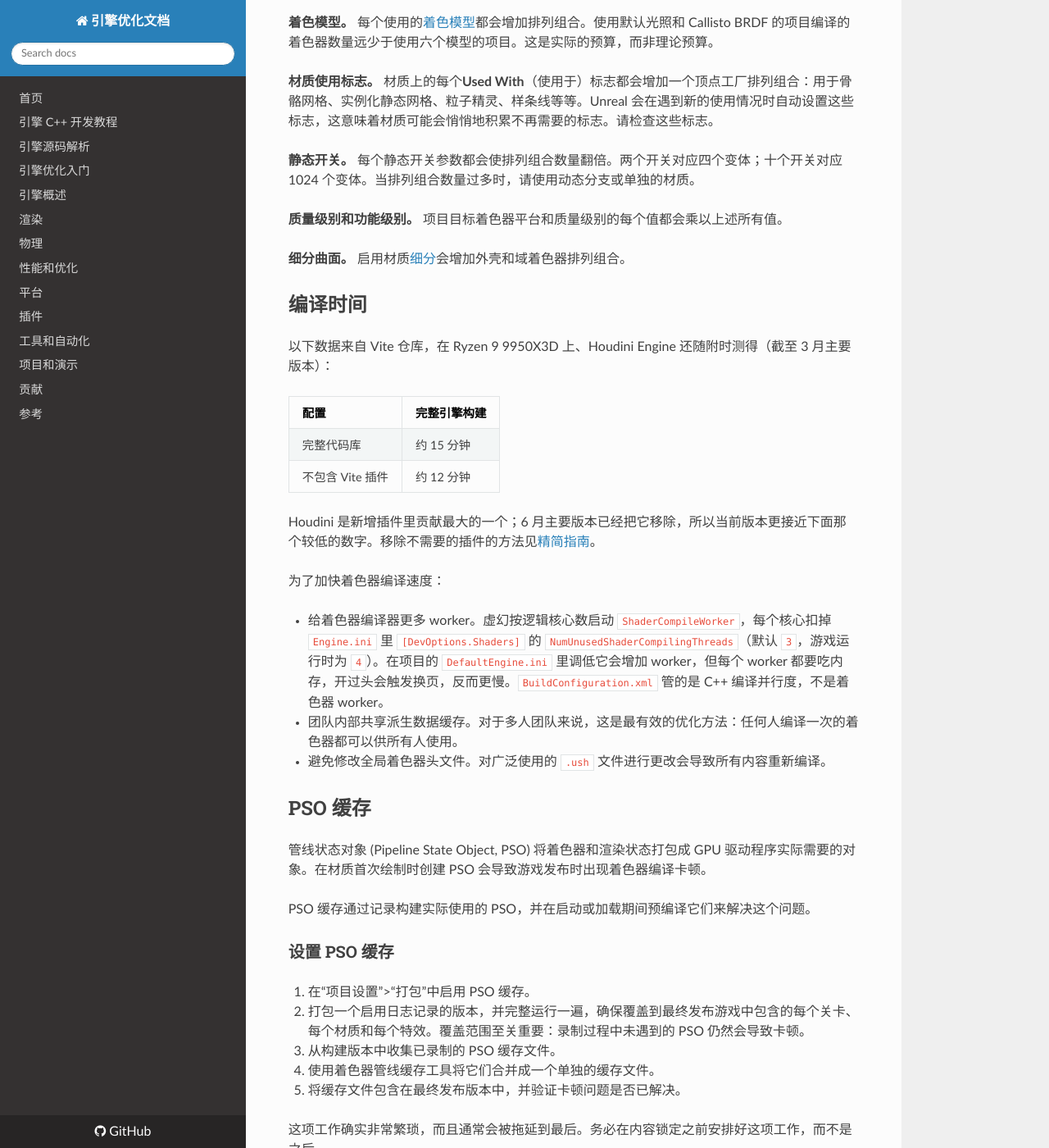
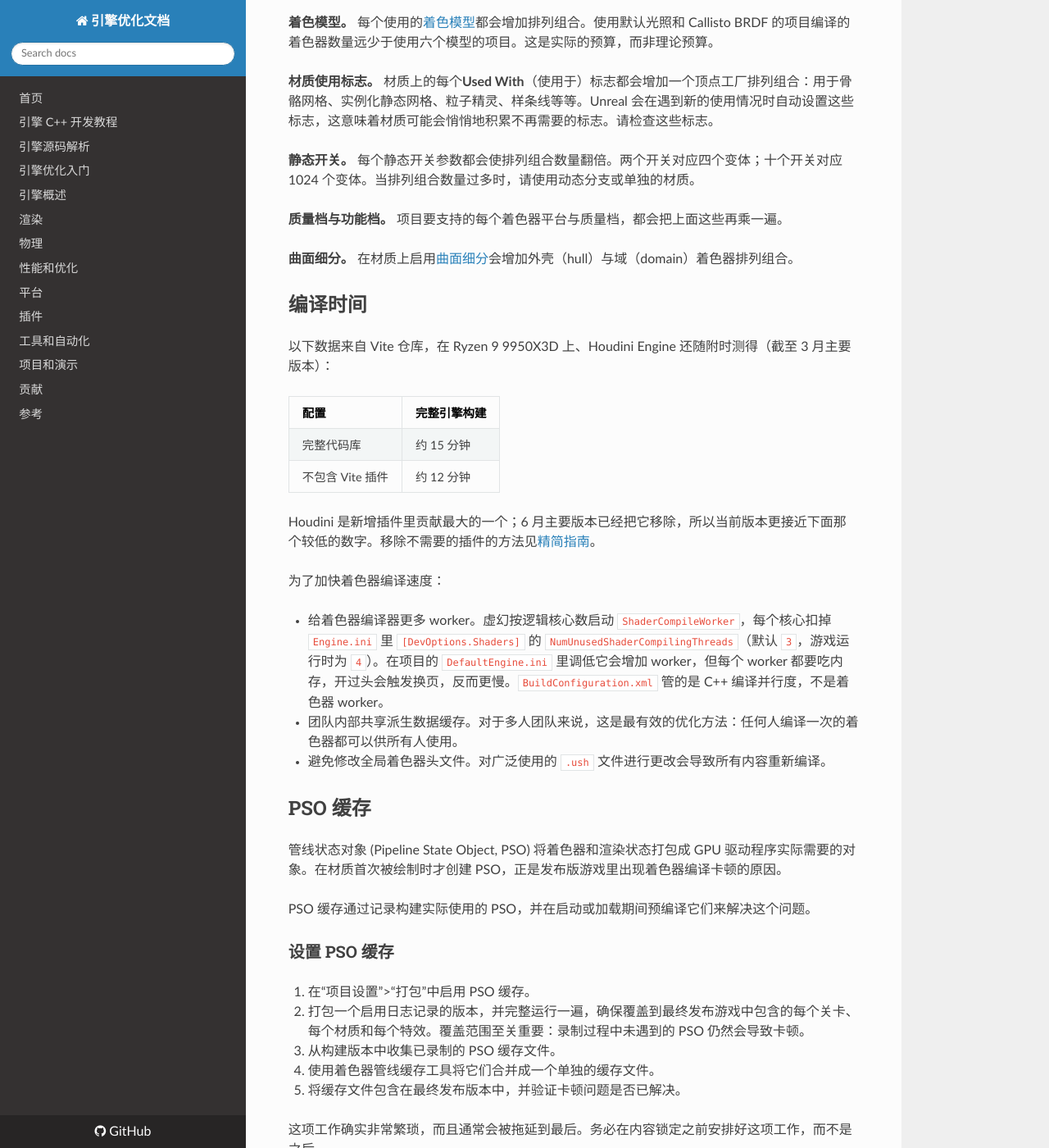
Before and after one commit to OpenHUTB/cpp, an MkDocs documentation site: the page built from docs/optimization/Performance/Shader-Compilation-And-PSO.md, in a window 1280 px wide and 1400 px high, scrolled down 976 px. Shown: the whole window at 82% size. Built offline with MkDocs 1.6.1, drawn with Linux system fonts in a browser that asks for light colours; nearby versions of some CDN libraries; a script that is not in the unit is left out; some of the changed text lies outside the part shown.

Commit message:
docs: 统一着色器编译页的 Tessellation 与排列组合措辞
- shading model discipline 原译「着色器模型规范」，改为「着色模型的使用纪律」
- Tessellation 统一为「曲面细分」（与曲面细分页一致），并补 hull/domain 原文
- permutation creep 原译「排列组合变化」，改为「排列组合蔓延」
- PSO 首次绘制一句理顺

```diff
--- a/docs/optimization/Performance/Shader-Compilation-And-PSO.md
+++ b/docs/optimization/Performance/Shader-Compilation-And-PSO.md
@@ -3,7 +3,7 @@
 !!! note "概要"
     着色器排列组合的数量决定编译时间、包体大小与运行时卡顿。Vite 的主要杠杆是 `VITE_RT_PSO_DEBLOAT`，把不随包发布的光追效果对应的排列组合移除；你手上的杠杆则是着色模型的使用纪律与 PSO 缓存。
 
-着色器排列组合的数量会影响编译时间、打包大小和运行时卡顿。Vite 的主要控制手段是 `VITE_RT_PSO_DEBLOAT`，它会移除未包含的特效的光线追踪排列组合。而您主要的控制手段是着色器模型规范和 PSO 缓存。
+着色器排列组合的数量会影响编译时间、打包大小和运行时卡顿。Vite 的主要控制手段是 `VITE_RT_PSO_DEBLOAT`，它会移除未包含的特效的光线追踪排列组合。而你手上的杠杆是着色模型的使用纪律与 PSO 缓存。
 
 
 着色器排列组合是指针对特定特性组合编译的着色器变体之一。虚幻引擎以组合方式生成排列组合，因此每个独立选项都会使排列组合的数量大致翻倍。
@@ -32,9 +32,9 @@
 
 **静态开关。** 每个静态开关参数都会使排列组合数量翻倍。两个开关对应四个变体；十个开关对应 1024 个变体。当排列组合数量过多时，请使用动态分支或单独的材质。
 
-**质量级别和功能级别。** 项目目标着色器平台和质量级别的每个值都会乘以上述所有值。
+**质量档与功能档。** 项目要支持的每个着色器平台与质量档，都会把上面这些再乘一遍。
 
-**细分曲面。** 启用材质[细分](../Rendering/Tessellation.md)会增加外壳和域着色器排列组合。
+**曲面细分。** 在材质上启用[曲面细分](../Rendering/Tessellation.md)会增加外壳（hull）与域（domain）着色器排列组合。
 
 ## 编译时间
 
@@ -56,7 +56,7 @@ Houdini 是新增插件里贡献最大的一个；6 月主要版本已经把它
 
 ## PSO 缓存
 
-管线状态对象 (Pipeline State Object, PSO) 将着色器和渲染状态打包成 GPU 驱动程序实际需要的对象。在材质首次绘制时创建 PSO 会导致游戏发布时出现着色器编译卡顿。
+管线状态对象 (Pipeline State Object, PSO) 将着色器和渲染状态打包成 GPU 驱动程序实际需要的对象。在材质首次被绘制时才创建 PSO，正是发布版游戏里出现着色器编译卡顿的原因。
 
 PSO 缓存通过记录构建实际使用的 PSO，并在启动或加载期间预编译它们来解决这个问题。
 
@@ -92,7 +92,7 @@ PSO 缓存通过记录构建实际使用的 PSO，并在启动或加载期间预
 | 构建后首次启动时间过长 | 全局着色器重新编译，通常是由于头文件更改导致 |
 | 每次启动时着色器都重新编译 | DDC 未持久化，或着色器哈希的输入不确定 |
 | 控制台变量无可见效果 | 功能被编译掉。请参阅[编译时开关](Compile-Time-Switches.md)。 |
-| 编译时间随时间推移而增加 | 由于累积的材质使用标志和静态开关导致排列组合变化 |
+| 编译时间越做越长 | 材质使用标记与静态开关不断累积，排列组合蔓延 |
 
 当您需要了解实际编译的内容时，`r.ShaderDevelopmentMode 1` 和 `r.DumpShaderDebugInfo 1` 会生成诊断输出。
 
```
